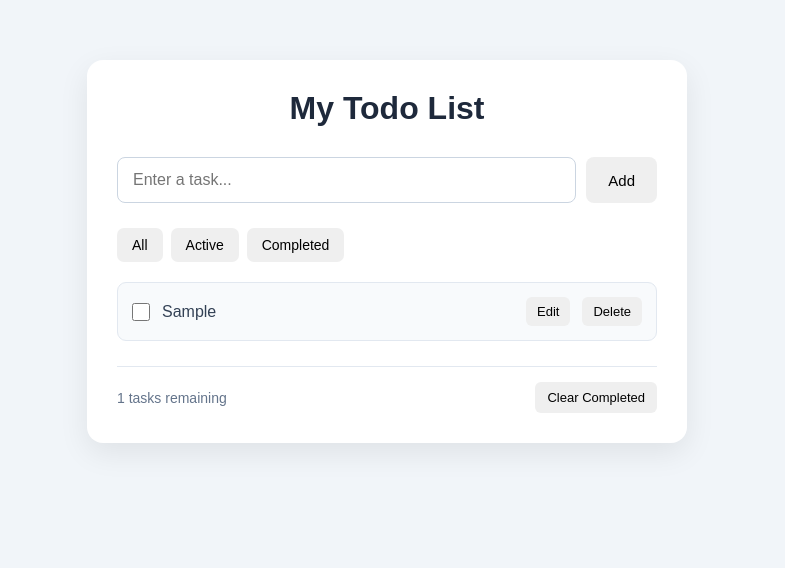
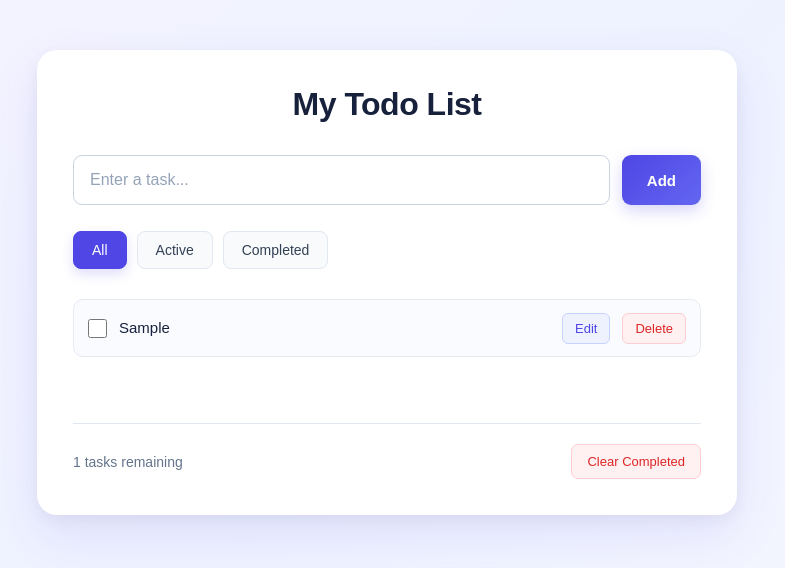
Before and after one commit to amarpatil2408-sketch/todo-list, a plain HTML site: page index.html in a window 1280 px wide. Both pictures are taken after typing "Sample" into the empty fields and a click on the button "Add". Shown: the whole page, without its empty margins (253-1038 px from the left). Drawn offline with Linux system fonts and the light colour scheme.

Commit message:
css appearance and enter key functionality added for add

```diff
--- a/css/style.css
+++ b/css/style.css
@@ -10,37 +10,76 @@
 
 
 /* ========================================
-   PAGE
+   COLOR SYSTEM
+======================================== */
+
+:root {
+    --primary: #4f46e5;
+    --primary-light: #6366f1;
+    --primary-soft: #eef2ff;
+
+    --background: #f4f3ff;
+    --card: #ffffff;
+
+    --text-dark: #17213b;
+    --text: #334155;
+    --text-light: #64748b;
+
+    --border: #e2e8f0;
+
+    --success: #10b981;
+    --success-soft: #ecfdf5;
+
+    --danger: #dc2626;
+    --danger-soft: #fff1f2;
+
+    --input-border: #cbd5e1;
+}
+
+
+/* ========================================
+   BODY
 ======================================== */
 
 body {
     font-family: Arial, sans-serif;
-    background: #f1f5f9;
+
+    background: linear-gradient(
+        135deg,
+        #f5f3ff,
+        #eef2ff,
+        #f8f7ff
+    );
+
     min-height: 100vh;
 
     display: flex;
     justify-content: center;
     align-items: flex-start;
 
-    padding: 60px 20px;
+    padding: 50px 20px;
+
+    color: var(--text);
 }
 
 
 /* ========================================
-   TODO APP
+   MAIN TODO APP
 ======================================== */
 
 .todo-app {
     width: 100%;
-    max-width: 600px;
+    max-width: 700px;
 
-    background: white;
+    background: var(--card);
 
-    padding: 30px;
+    padding: 36px;
 
-    border-radius: 16px;
+    border-radius: 20px;
 
-    box-shadow: 0 10px 30px rgba(0, 0, 0, 0.08);
+    box-shadow:
+        0 20px 50px rgba(79, 70, 229, 0.10),
+        0 5px 15px rgba(15, 23, 42, 0.05);
 }
 
 
@@ -50,12 +89,18 @@ body {
 
 header {
     text-align: center;
-    margin-bottom: 30px;
+
+    margin-bottom: 32px;
 }
 
 header h1 {
     font-size: 32px;
-    color: #1e293b;
+
+    font-weight: 700;
+
+    color: var(--text-dark);
+
+    letter-spacing: -0.5px;
 }
 
 
@@ -65,42 +110,86 @@ header h1 {
 
 .task-input {
     display: flex;
-    gap: 10px;
-    margin-bottom: 25px;
+
+    gap: 12px;
+
+    margin-bottom: 26px;
 }
 
 .task-input input {
     flex: 1;
 
-    padding: 13px 15px;
+    height: 50px;
+
+    padding: 0 16px;
 
     font-size: 16px;
 
-    border: 1px solid #cbd5e1;
+    color: var(--text-dark);
 
-    border-radius: 8px;
+    background: white;
+
+    border: 1.5px solid var(--input-border);
+
+    border-radius: 9px;
 
     outline: none;
+
+    transition: 0.2s;
+}
+
+.task-input input::placeholder {
+    color: #94a3b8;
 }
 
 .task-input input:focus {
-    border-color: #64748b;
+    border-color: var(--primary-light);
+
+    box-shadow:
+        0 0 0 3px rgba(99, 102, 241, 0.12);
 }
 
+
+/* Add button */
+
 .task-input button {
-    padding: 13px 22px;
+    height: 50px;
+
+    padding: 0 25px;
 
     border: none;
 
-    border-radius: 8px;
+    border-radius: 9px;
+
+    background: linear-gradient(
+        135deg,
+        var(--primary),
+        var(--primary-light)
+    );
+
+    color: white;
+
+    font-size: 15px;
+
+    font-weight: 600;
 
     cursor: pointer;
 
-    font-size: 15px;
+    box-shadow:
+        0 6px 15px rgba(79, 70, 229, 0.22);
+
+    transition: 0.2s;
 }
 
 .task-input button:hover {
-    opacity: 0.85;
+    transform: translateY(-1px);
+
+    box-shadow:
+        0 8px 18px rgba(79, 70, 229, 0.28);
+}
+
+.task-input button:active {
+    transform: translateY(0);
 }
 
 
@@ -110,25 +199,50 @@ header h1 {
 
 .filters {
     display: flex;
-    gap: 8px;
 
-    margin-bottom: 20px;
+    gap: 10px;
+
+    margin-bottom: 26px;
 }
 
 .filters button {
-    padding: 9px 15px;
+    padding: 10px 18px;
 
-    border: none;
+    background: #f8fafc;
 
-    border-radius: 7px;
+    color: var(--text);
+
+    border: 1px solid var(--border);
+
+    border-radius: 8px;
+
+    font-size: 14px;
 
     cursor: pointer;
 
-    font-size: 14px;
+    transition: 0.2s;
 }
 
 .filters button:hover {
-    opacity: 0.8;
+    background: var(--primary-soft);
+
+    color: var(--primary);
+
+    border-color: #c7d2fe;
+}
+
+
+/* Active filter */
+
+.filters button:first-child {
+    background: var(--primary);
+
+    color: white;
+
+    border-color: var(--primary);
+
+    box-shadow:
+        0 5px 12px rgba(79, 70, 229, 0.18);
 }
 
 
@@ -143,7 +257,11 @@ header h1 {
 
     gap: 10px;
 
-    margin-bottom: 25px;
+    min-height: 100px;
+
+    padding-top: 4px;
+
+    margin-bottom: 28px;
 }
 
 
@@ -158,59 +276,119 @@ header h1 {
 
     gap: 12px;
 
-    padding: 14px;
+    min-height: 58px;
 
-    background: #f8fafc;
+    padding: 12px 14px;
 
-    border: 1px solid #e2e8f0;
+    background: #fafbff;
 
-    border-radius: 9px;
+    border: 1px solid #e8eaf2;
+
+    border-radius: 10px;
+
+    transition: 0.2s;
+}
+
+.todo-list > div:hover {
+    border-color: #c7d2fe;
+
+    box-shadow:
+        0 4px 12px rgba(79, 70, 229, 0.06);
 }
 
 
-/* Checkbox */
+/* ========================================
+   CHECKBOX
+======================================== */
 
 .todo-checkbox {
-    width: 18px;
-    height: 18px;
+    width: 19px;
+    height: 19px;
+
+    accent-color: var(--primary);
 
     cursor: pointer;
+
+    flex-shrink: 0;
 }
 
 
-/* Todo text */
+/* ========================================
+   TODO TEXT
+======================================== */
 
 .todo-list span {
     flex: 1;
 
-    font-size: 16px;
+    color: var(--text-dark);
 
-    color: #334155;
+    font-size: 15px;
+
+    line-height: 1.5;
 
     word-break: break-word;
 }
 
 
 /* ========================================
-   TODO BUTTONS
+   EDIT BUTTON
 ======================================== */
 
-.edit-btn,
-.delete-btn {
-    border: none;
+.edit-btn {
+    padding: 7px 12px;
 
-    padding: 7px 11px;
+    background: var(--primary-soft);
+
+    color: var(--primary);
+
+    border: 1px solid #c7d2fe;
 
     border-radius: 6px;
 
+    font-size: 13px;
+
+    font-weight: 500;
+
     cursor: pointer;
 
-    font-size: 13px;
+    transition: 0.2s;
 }
 
-.edit-btn:hover,
+.edit-btn:hover {
+    background: #e0e7ff;
+
+    border-color: #a5b4fc;
+}
+
+
+/* ========================================
+   DELETE BUTTON
+======================================== */
+
+.delete-btn {
+    padding: 7px 12px;
+
+    background: var(--danger-soft);
+
+    color: var(--danger);
+
+    border: 1px solid #fecdd3;
+
+    border-radius: 6px;
+
+    font-size: 13px;
+
+    font-weight: 500;
+
+    cursor: pointer;
+
+    transition: 0.2s;
+}
+
 .delete-btn:hover {
-    opacity: 0.75;
+    background: #ffe4e6;
+
+    border-color: #fda4af;
 }
 
 
@@ -225,50 +403,67 @@ footer {
 
     align-items: center;
 
-    padding-top: 15px;
+    padding-top: 20px;
 
-    border-top: 1px solid #e2e8f0;
+    border-top: 1px solid var(--border);
 }
 
 footer p {
+    color: var(--text-light);
+
     font-size: 14px;
-
-    color: #64748b;
-}
-
-footer button {
-    padding: 8px 12px;
-
-    border: none;
-
-    border-radius: 6px;
-
-    cursor: pointer;
-
-    font-size: 13px;
-}
-
-footer button:hover {
-    opacity: 0.75;
 }
 
 
 /* ========================================
-   MOBILE RESPONSIVENESS
+   CLEAR COMPLETED BUTTON
+======================================== */
+
+footer button {
+    padding: 9px 15px;
+
+    background: var(--danger-soft);
+
+    color: var(--danger);
+
+    border: 1px solid #fecdd3;
+
+    border-radius: 7px;
+
+    font-size: 13px;
+
+    font-weight: 500;
+
+    cursor: pointer;
+
+    transition: 0.2s;
+}
+
+footer button:hover {
+    background: #ffe4e6;
+
+    border-color: #fda4af;
+}
+
+
+/* ========================================
+   MOBILE
 ======================================== */
 
 @media (max-width: 600px) {
 
     body {
-        padding: 25px 12px;
+        padding: 20px 12px;
     }
 
     .todo-app {
-        padding: 20px;
+        padding: 25px 20px;
+
+        border-radius: 16px;
     }
 
     header h1 {
-        font-size: 26px;
+        font-size: 27px;
     }
 
     .task-input {
@@ -280,15 +475,34 @@ footer button:hover {
     }
 
     .filters {
-        justify-content: center;
+        flex-wrap: wrap;
+    }
+
+    .filters button {
+        flex: 1;
     }
 
     .todo-list > div {
+        align-items: flex-start;
+
         flex-wrap: wrap;
     }
 
+    .todo-list span {
+        min-width: 150px;
+    }
+
     footer {
+        gap: 15px;
+
         flex-direction: column;
-        gap: 12px;
+
+        align-items: stretch;
+
+        text-align: center;
+    }
+
+    footer button {
+        width: 100%;
     }
 }
--- a/js/script.js
+++ b/js/script.js
@@ -317,6 +317,11 @@ completedBtn.addEventListener("click", showCompletedTodos);
 
 clearCompletedBtn.addEventListener("click", clearCompleted);
 
+taskInput.addEventListener("keydown", function(event) {
+    if (event.key === "Enter") {
+        addTodo();
+    }
+});
 
 // ========================================
 // 14. Load saved Todos when app starts
```
